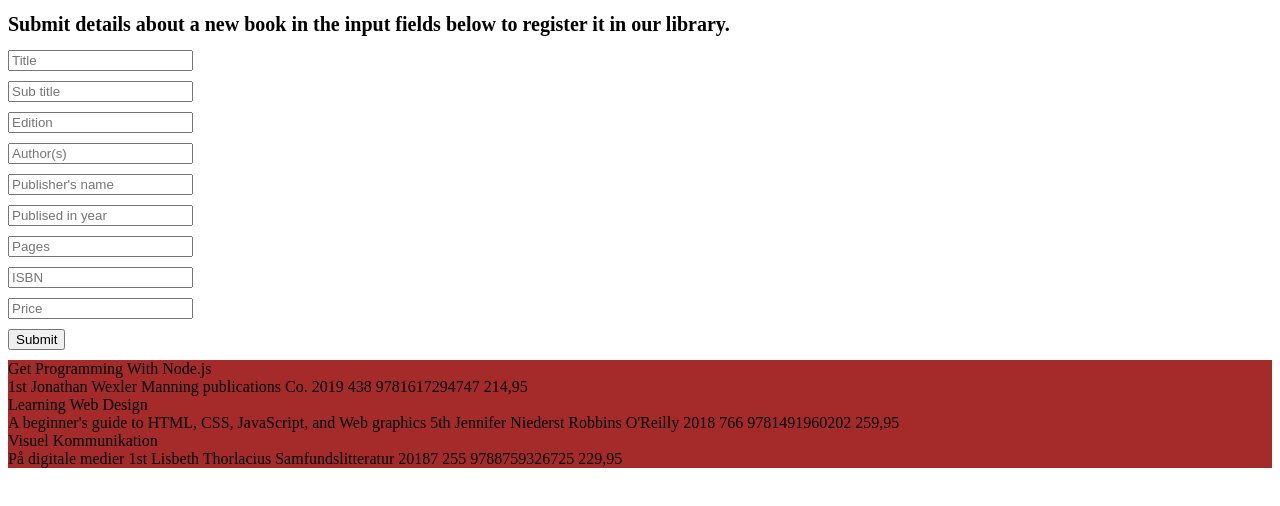
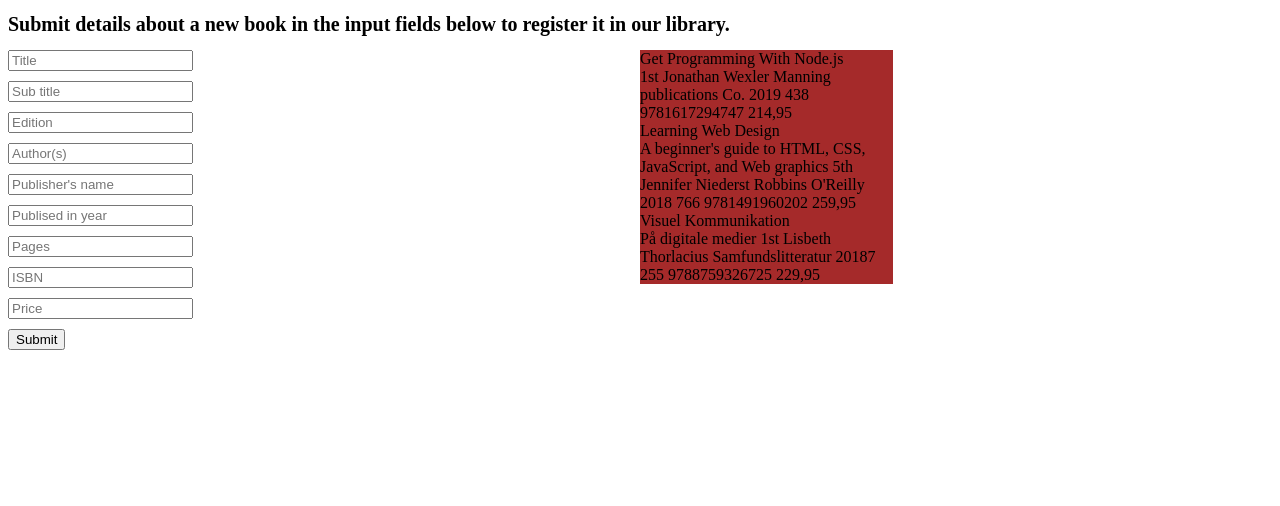
Before and after one commit to ChristianEhlers/Projekt1-sem2, a plain HTML site: page index.html in a window 1280 px wide. Drawn offline with Linux system fonts and the light colour scheme.

Commit message:
changed css

```diff
--- a/index.html
+++ b/index.html
@@ -7,7 +7,11 @@
 <link rel="stylesheet" href="style/style.css">
 </head>
 <body>
+
 	<h1>Submit details about a new book in the input fields below to register it in our library.</h1>
+
+	<section id="test">
+	<section id="test2">
 	<form action="">
 		<input type="text" placeholder="Title">
 		<input type="text" placeholder="Sub title">
@@ -20,8 +24,14 @@
 		<input type="number" placeholder="Price">
 		<input type="submit" value="Submit">
 	</form>
+	</section>
 
+	<section id="test3">
 	<div id="demo"></div>
+
+	</section>
+
+	</section>
 
 	<script src="script.js"></script>
 </body>
--- a/style/formular.css
+++ b/style/formular.css
@@ -2,6 +2,19 @@
 /* CSS Document */
 h1{
 	font-size: 20px;
+}
+
+#test {
+	display: flex;
+	flex-direction: row;
+}
+
+#test2 {
+	width: 50vw;
+}
+
+#test3 {
+	width: 50vw;
 }
 
 input{
--- a/style/style.css
+++ b/style/style.css
@@ -4,6 +4,7 @@
 books {
 	display: block;
 	background-color:brown;
+	width: 40%;
 }
 
 title {
```
Also changed, not shown: script.js (indentation only).
